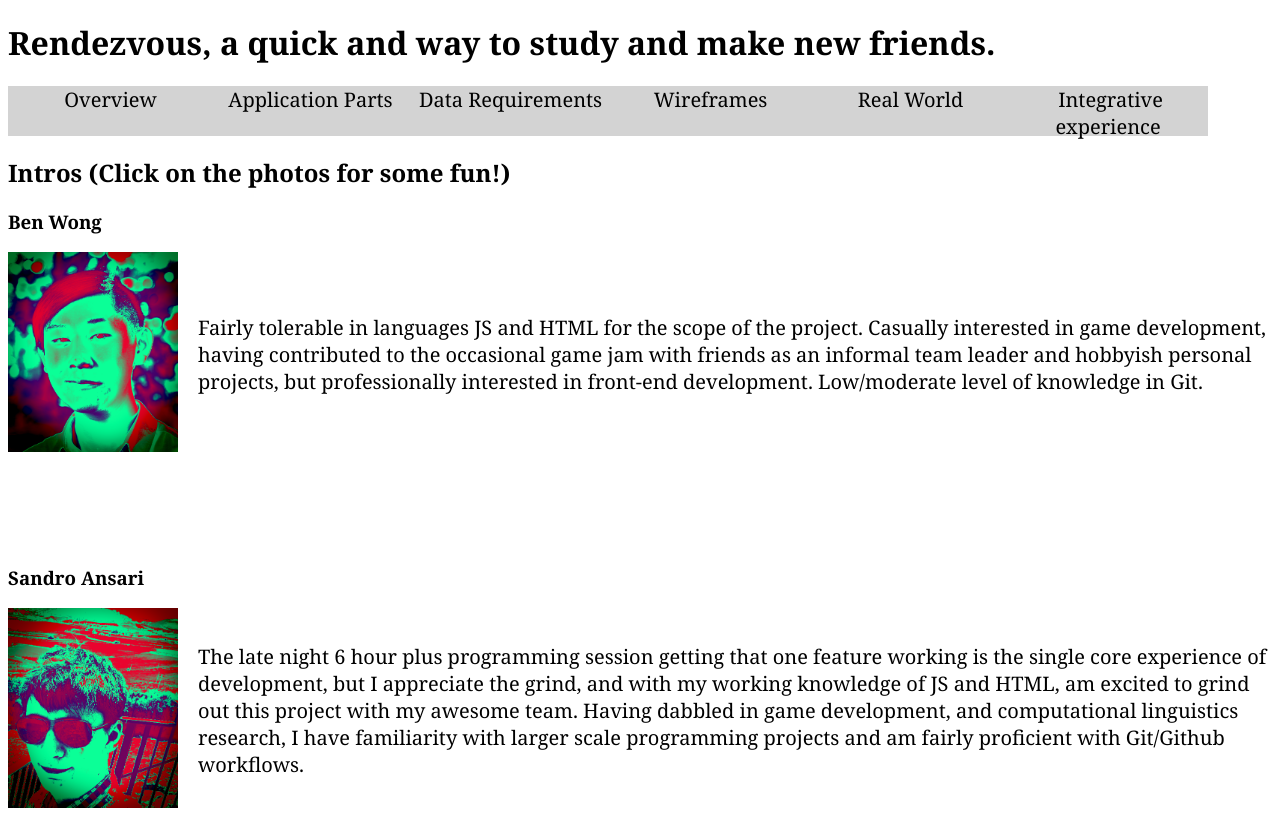
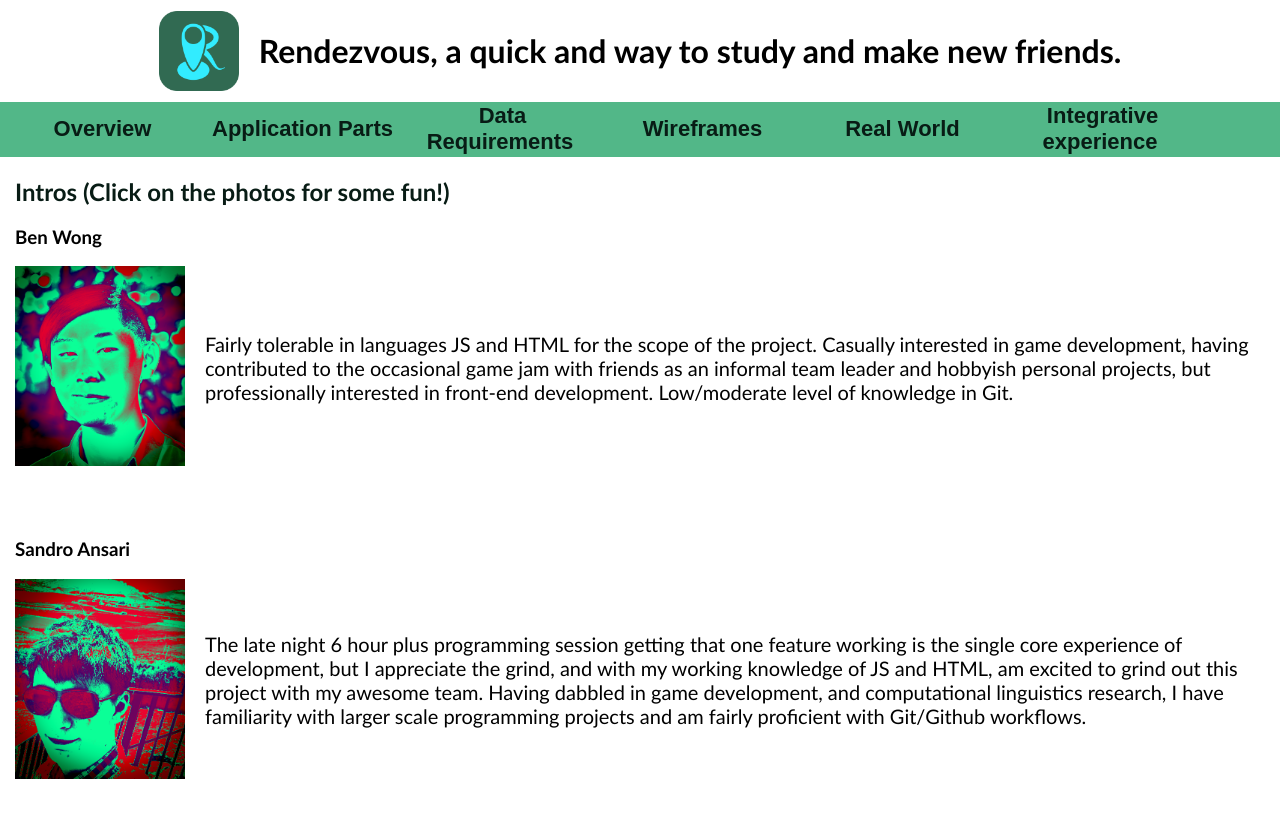
Before and after one commit to Mutter-Liam/CS326-Project, a website: page src/docs/milestone-01/index.html in a window 1280 px wide. Shown: the top 816 px of the page. Drawn offline with Linux system fonts and the light colour scheme.

Commit message:
Prettified

```diff
--- a/src/docs/milestone-01/index.html
+++ b/src/docs/milestone-01/index.html
@@ -12,25 +12,31 @@
 <body>
     <header id="vision">
         <!-- Navigation bar, logo, etc. -->
+        <div id="heading-container">
+            <img width="80px" height="80px" src="images/RendezvousIcon.png">
+            <div id="heading-text-container">
                 <h1>Rendezvous, a quick and way to study and make new friends.</h1>
+            </div>
+        </div>
     </header>
     <nav>
         <!-- Links to different sections/pages -->
         <div id="nav-container">
             <ul>
-                <li><a href="#overview">Overview</a></li>
+                <li id="left-corner"><a href="#overview">Overview</a></li>
                 <li><a href="#application-parts">Application Parts</a></li>
                 <li><a href="#data-requirements">Data Requirements</a></li>
                 <li><a href="#wire-frames">Wireframes</a></li>
                 <li><a href="#real-world">Real World</a></li>
-                <li><a href="#integrative-experience">Integrative experience</a></li>
+                <li id="right-corner"><a href="#integrative-experience">Integrative experience</a></li>
               </ul>
         </div>
     </nav>
+    <div id="page-padding">
         <section id="team">
-        <h2>Intros (Click on the photos for some fun!)</h2>
-        <div class="name"><h3>Ben Wong</h3></div>
-        <div class="intro">
+            <h2 id="first-text">Intros (Click on the photos for some fun!)</h2>
+            <div class="name c1"><h3>Ben Wong</h3></div>
+            <div class="intro c1">
                 <div class="intro-img-container">
                     <img class="intro-img" id="ben" src="images/RetroBenFace.webp">
                 </div>
@@ -38,8 +44,8 @@
                     Fairly tolerable in languages JS and HTML for the scope of the project. Casually interested in game development, having contributed to the occasional game jam with friends as an informal team leader and hobbyish personal projects, but professionally interested in front-end development. Low/moderate level of knowledge in Git.
                 </div>
             </div>
-        <div class="name"><h3>Sandro Ansari</h3></div>
-        <div class="intro">
+            <div class="name c2"><h3>Sandro Ansari</h3></div>
+            <div class="intro c2">
                 <div class="intro-img-container">
                     <img class="intro-img" id="sandro" src="images/RetroSandroFace.png">
                 </div>
@@ -47,8 +53,8 @@
                     The late night 6 hour plus programming session getting that one feature working is the single core experience of development, but I appreciate the grind, and with my working knowledge of JS and HTML, am excited to grind out this project with my awesome team. Having dabbled in game development, and computational linguistics research, I have familiarity with larger scale programming projects and am fairly proficient with Git/Github workflows.
                 </div>
             </div>
-        <div class="name"><h3>Adam Smith</h3></div>
-        <div class="intro">
+            <div class="name c1"><h3>Adam Smith</h3></div>
+            <div class="intro c1">
                 <div class="intro-img-container">
                     <img class="intro-img" id="adam" src="images/RetroAdamFace.webp">
                 </div>
@@ -56,17 +62,17 @@
                     I like the finer things in life, and there is nothing finer than a good visual. A project with an ugly user interface is ugly to its core, no matter what the backend looks like. I’ve done a good amount of work with game development, front-end dev, and a dabble of python and sql based backend. I am a swiss army knife with git(hub Desktop). I’m not easy to please, and I’ll bring this attitude to this project. I will restore and invoke stern, hard-nosed, principled programming to everything I touch.
                 </div>
             </div>
-        <div class="name" id="liam"><h3>Liam Mutter</h3></div>
-        <div class="intro">
+            <div class="name c2" id="liam"><h3>Liam Mutter</h3></div>
+            <div class="intro c2">
                 <div class="intro-img-container">
                     <img class="intro-img" id="liam" src="images/RetroLiamFace.png">
                 </div>
                 <div class="intro-text">
-                I'm love the backend work in CS. I'm interested in algorithm development and theoretical computer science. I have a bucnh of experience with HTML, CSS, JS as well as some C, Python and some other stuff. I volunteer at a lab which does projects with machine learning on MRI images. I also have done a lot of computational computer science in my physics classes. I'm still pretty new to Git but I have worked on some projects using it during a hackathon so hopefully it will click pretty fast.
+                    I love the backend work in CS. I'm interested in algorithm development and theoretical computer science. I have a bucnh of experience with HTML, CSS, JS as well as some C, Python and some other stuff. I volunteer at a lab which does projects with machine learning on MRI images. I also have done a lot of computational computer science in my physics classes. I'm still pretty new to Git but I have worked on some projects using it during a hackathon so hopefully it will click pretty fast.
                 </div>
             </div>
         </section>
-
+        <div class="sep"></div>
         <main>
             <!-- Main content of the document -->
             <article>
@@ -79,6 +85,7 @@
                         <p>We at Team Voltron, as latter year college students, are familiar with what it's like to enter a class knowing nobody - it's difficult to spend time and energy reaching out to strangers to form a study group, and close to impossible to interact with the people in other class sections. To solve this problem, we intend to design an app / web application focused on allowing the public to share spontaneous / low-overhead meetings, with an initial particular focus on group studying. By holding intuitively easy to use tools, it should be very simple and quick for the layman to host a study session, homework get-together, or exam review, letting fellow students effortlessly and quickly join groups. At first, we will primarily be targeting college students, opening features with spontaneous study group formation / hosting, and specific support for the UMass Amherst area - but as the project goes along we could consider broader uses, such as general use by society at large or official use by organizations.</p>
                     </div>
                 </section>
+                <div class="sep"></div>
                 <section id="application-parts">
                     <div class="body-header">
                         <h2>Application Parts</h2>
@@ -89,6 +96,7 @@
                         <p>An interactive map view stands out as a more interactive, and visual aspect of the app: Rendezvous intends to use real-time GPS data to find and display any gatherings organized nearby with “pins” on a map, physically displaying where meetings are happening along with a brief title / description of what it is. Can be further filtered out much like the content feed, but further with geologically relevant constraints, such as a radius of search or highlighting certain pins based on the meeting's purpose, distance from a bus stop, etc.</p>
                     </div>
                 </section>
+                <div class="sep"></div>
                 <section id="data-requirements">
                     <div class="body-header">
                         <h2>Data Requirements</h2>
@@ -102,6 +110,7 @@
                         <p>All told, there is a lot happening through this platform. Communication between users, boards, feeds, events, comments is going to involve a lot of data, but following examples from other social platforms with subscriber models and using what we know about databases should leave us in a good position.</p>
                     </div>
                 </section>
+                <div class="sep"></div>
                 <section id="wire-frames">
                     <div class="body-header">
                         <h2>Wireframe</h2>
@@ -140,6 +149,7 @@
                         </div>
                     </div>
                 </section>
+                <div class="sep"></div>
                 <section id="real-world">
                     <div class="body-header">
                         <h2>Real World</h2>
@@ -148,6 +158,7 @@
                         <p>While many college students plan to enroll in classes with friends, establishing a support network ahead of time, we know that this isn’t possible in a lot of cases, such as enrollment-capped classes, mismatched prereqs, or the universal freshman experience of trying to make new friends all over again in a new place away from home. We aim to make this process a bit less painful for students by offering an app that can easily connect other like-minded students in a more casual and friendly environment to foster effective study groups, and in the best case, friends for the rest of their careers at college.</p>
                     </div>
                 </section>
+                <div class="sep"></div>
                 <section id="integrative-experience">
                     <div class="body-header">
                         <h2>Integrative Expierience</h2>
@@ -170,7 +181,7 @@
                 <!-- Side content like ads, links to other posts, or author info -->
             </aside>
         </main>
-
+    </div>
     <footer>
         <!-- Footer content like copyright, links to privacy policy, etc. -->
     </footer>
--- a/src/docs/milestone-01/styles.css
+++ b/src/docs/milestone-01/styles.css
@@ -1,11 +1,26 @@
 html{
-    font-family:Georgia, 'Times New Roman', Times, serif
+    font-family:'Gill Sans', 'Gill Sans MT', Calibri, 'Trebuchet MS', sans-serif;
+    padding:0px;
+    margin: 0px;
+    border: 0px;
+    padding-top: 10px;
+}
+body{
+    padding:0px;
+    margin: 0px;
+    border: 0px;
 }
 section{
     padding-bottom: 60px;
 }
 .body-header{
     text-align: center;
+}
+h2{
+    color:#1b4332;
+}
+#first-text{
+    color:#081c15;
 }
 
 .intro-img{
@@ -16,7 +31,7 @@ section{
     display: flex;
     align-items: center;
     justify-content: center;
-    padding-bottom: 7%;
+    padding-bottom: 4%;
 }
 .intro-text {
     font-size: 20px;
@@ -51,26 +66,60 @@ section{
 
 
 
+
 #nav-container ul{
-    display: flex;
     list-style-type: none;
-    margin: 0;
+    margin:0;
     padding: 0;
+    border: 0;
+    font-family:Arial, Helvetica, sans-serif;
+    font-weight: bold;
+    text-align: center;
+    background-color: #52b788;
 }
 #nav-container ul li{
-    height: 50px;
+    height: 55px;
     width: 200px;
-    background-color: lightgray;
     text-align: center;
-    display: inline;
+    background-color: #52b788;
+    vertical-align: middle;
+    display: table-cell;
 }
 #nav-container ul li:hover{
-    background-color: gray;
+    background-color: #40916c;
+    color: black;
 }
 #nav-container ul li a{
+
     text-decoration: none;
     padding-left: 5px;
-    color: black;
-    font-size: 20px;
-    margin: auto;
+    color: #081c15;
+    font-size: 22px;
+
 }
+
+
+
+.sep{
+    height: 5px;
+    background-color: #081c15;
+}
+
+
+#heading-container{
+    display: flex;
+    align-items: center;
+    justify-content: center;
+    padding-bottom: 10px;
+    margin-left: 0px;
+}
+#heading-text-container{
+    float: left;
+    align-items: center;
+    padding-left: 20px;
+}
+
+#page-padding{
+    margin-left: 15px;
+    margin-right: 15px;
+}
```
Also changed, not shown: src/docs/milestone-01/images/RendezvousIcon.png (added). Lines whose indentation alone changed are shown as unchanged.
